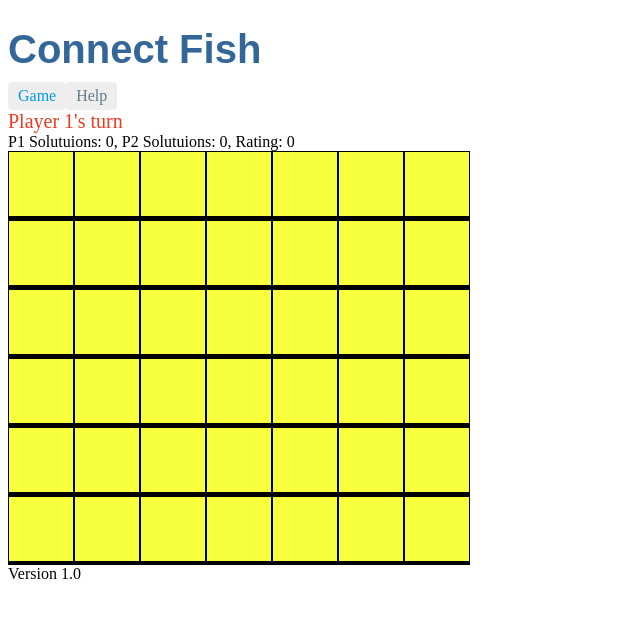
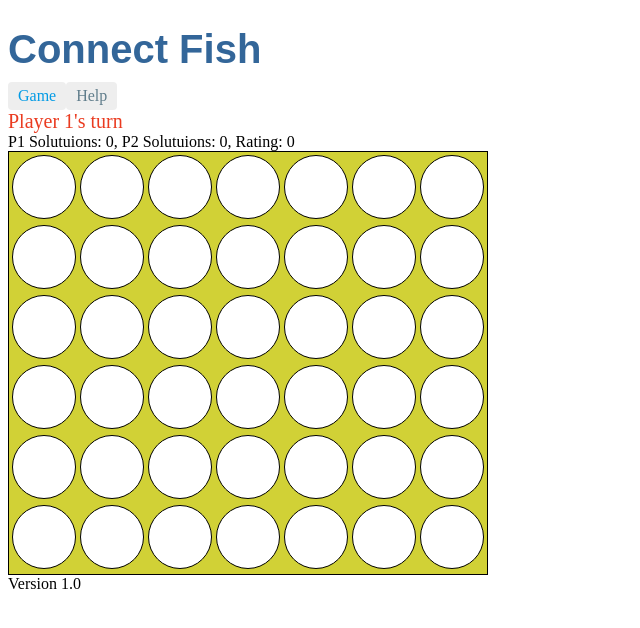
Before and after one commit to PikminGuts92/ConnectFish, an Angular app: page /game in a window 1280 px wide. Shown: the top 628 px of the page, without its empty margins (0-640 px from the left). Built offline with nearby package versions, Linux system fonts and the light colour scheme.

Commit message:
Fixed styles in Chrome and removed debug property.

```diff
--- a/src/app/board-state.ts
+++ b/src/app/board-state.ts
@@ -36,7 +36,6 @@ export class BoardState {
     public get player2Solutions(): number { return this._p2Solutions; }
     public get rating(): number { return this._rating; }
     public get lastMove(): number { return this._lastMove; }
-    public get debug(): boolean { return false; }
 
     constructor(private readonly _rowSize: number, private readonly _colSize: number, pTurn: number = 1) {
         this.reset(pTurn);
--- a/src/app/game.component.css
+++ b/src/app/game.component.css
@@ -1,8 +1,13 @@
+button:focus {
+    outline: 0;
+}
+
 button.player1Empty {
-    background-color: #F8FF3D; /* Yellow */
+    background-color: white;
     width: 64px;
     height: 64px;
-    border: none;
+    border-radius: 50%;
+    border: 1px solid black;
     text-align: center;
     text-decoration: none;
     display: inline-block;
@@ -18,7 +23,8 @@ button.player1 {
     background-color: #EA3B20;
     width: 64px;
     height: 64px;
-    border: none;
+    border-radius: 50%;
+    border: 1px solid;
     text-align: center;
     text-decoration: none;
     display: inline-block;
@@ -26,10 +32,11 @@ button.player1 {
 }
 
 button.player2Empty {
-    background-color: #F8FF3D;
+    background-color: white;
     width: 64px;
     height: 64px;
-    border: none;
+    border-radius: 50%;
+    border: 1px solid black;
     text-align: center;
     text-decoration: none;
     display: inline-block;
@@ -45,7 +52,8 @@ button.player2 {
     background-color: #4CAF50;
     width: 64px;
     height: 64px;
-    border: none;
+    border-radius: 50%;
+    border: 1px solid;
     text-align: center;
     text-decoration: none;
     display: inline-block;
@@ -64,6 +72,8 @@ div.player2 {
     font-size: 20px;
 }
 
-td {
-    background-color: black;
+table {
+    background-color: #D1D136; /* Yellow */
+    border-radius: 0%;
+    border: 1px solid black;
 }
--- a/src/app/game.component.html
+++ b/src/app/game.component.html
@@ -6,21 +6,19 @@
     <div>P1 Solutuions: {{game.player1Solutions}}, P2 Solutuions: {{game.player2Solutions}}, Rating: {{game.rating}}</div>
 
     <!-- Creates grid for board -->
+    <table>
         <tr *ngFor="let rows of game.board; let rowIdx = index">
             <td *ngFor="let slot of rows; let colIdx = index">
                 <ng-template #btnPlayer1Empty>
-                <button class="player1Empty" (click)="selectSlot(rowIdx, colIdx)">
-                    {{game.debug ? "0" : null}}
-                </button>
+                    <button class="player1Empty" (click)="selectSlot(rowIdx, colIdx)"></button>
                 </ng-template>
                 <ng-template #btnPlayer2Empty>
-                <button class="player2Empty" (click)="selectSlot(rowIdx, colIdx)">
-                    {{game.debug ? "0" : null}}
-                </button>
+                    <button class="player2Empty" (click)="selectSlot(rowIdx, colIdx)"></button>
                 </ng-template>
                 <ng-template #btnPlayer1><button class="player1"></button></ng-template>
                 <ng-template #btnPlayer2><button class="player2"></button></ng-template>
                 <div *ngIf="slot === 0; then (game.playerTurn ? btnPlayer2Empty: btnPlayer1Empty) else ((slot === 1) ? btnPlayer1: btnPlayer2)"></div>
             </td>
         </tr>
+    </table>
 </div>
```
Lines whose indentation alone changed are shown as unchanged.
